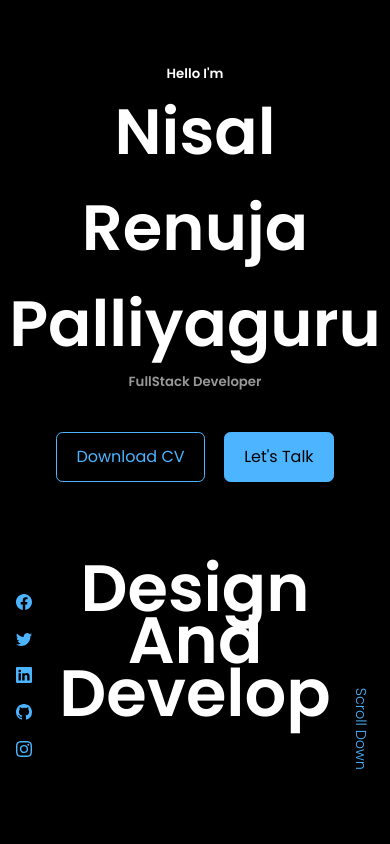
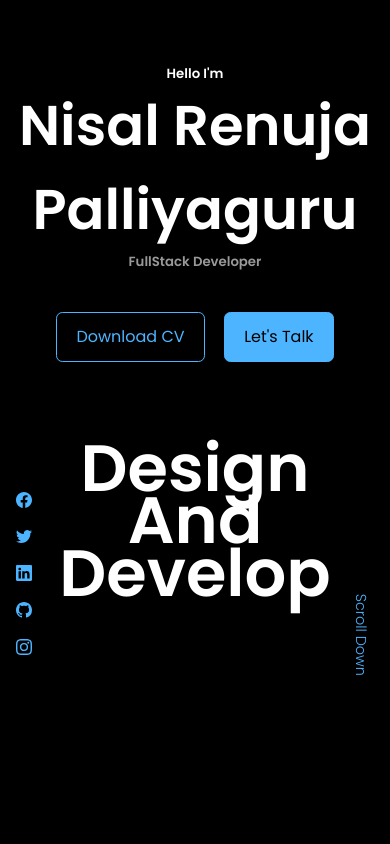
Before and after one commit to nisalrenuja/Nisal-Renuja, a React (Create React App) app: page / in a window 390 px wide. Shown: the top 844 px of the page. Built offline with nearby package versions, Linux system fonts and the light colour scheme.

Commit message:
responsive fix

```diff
--- a/src/components/header/header.css
+++ b/src/components/header/header.css
@@ -69,37 +69,7 @@ header{
 /* ===== MEDIA QUERY(MEDIUM DEVICES) ===== */
 @media screen and (max-width: 1024px){
     header{
-        height: 100vh;
-    }
-    .scroll__down{
-        position: absolute;
-    right: -0.01rem;
-    bottom: 6.5rem;
-    transform: rotate(90deg);
-    font-weight: 300;
-    font-size: 0.9rem;
-    }
-     .header__socials{
-        display: flex;
-    flex-direction: column;
-    align-items: center;
-    gap: 0.8rem;
-    position: absolute;
-    left: 5rem;
-    bottom: 3rem;
-    }
-    .hero{
-        font-size: 5.5rem;
-        margin-top: 3rem;
-        line-height: 0.8;
-    }
-}
-
-/* ===== MEDIA QUERY(SMALL DEVICES) ===== */
-
-@media screen and (max-width: 600px){
-    header{
-        height: 100vh;
+        height: 104vh;
     }
     .scroll__down{
     position: absolute;
@@ -124,3 +94,33 @@ header{
         line-height: 0.8;
     }
 }
+
+/* ===== MEDIA QUERY(SMALL DEVICES) ===== */
+
+@media screen and (max-width: 600px){
+    header{
+        height: 104vh;
+    }
+    .scroll__down{
+    position: absolute;
+    right: -0.7rem;
+    bottom: 14.5rem;
+    transform: rotate(90deg);
+    font-weight: 300;
+    font-size: 0.9rem;
+    }
+     .header__socials{
+    display: flex;
+    flex-direction: column;
+    align-items: center;
+    gap: 0.8rem;
+    position: absolute;
+    left: 1rem;
+    bottom: 13.5rem;
+    }
+    .hero{
+        font-size: 3.5rem;
+        margin-top: 5rem;
+        line-height: 0.8;
+    }
+}
--- a/src/index.css
+++ b/src/index.css
@@ -122,6 +122,16 @@ img{
     section{
         margin-top: 6rem;
     }
+    h1,h2,h3,h4,h5{
+        font-weight: 900;
+    }
+
+    h1{
+        font-size: 8rem;
+    }
+    h2{
+        font-size: 4rem;
+    }
 }
 
 /* ===== MEDIA QUERY(SMALL DEVICES) ===== */
@@ -132,4 +142,14 @@ img{
     section > h2{
         margin-bottom: 2rem;
     }
+    h1,h2,h3,h4,h5{
+        font-weight: 900;
+    }
+
+    h1{
+        font-size: 8rem;
+    }
+    h2{
+        font-size: 3.5rem;
+    }
 }
```
